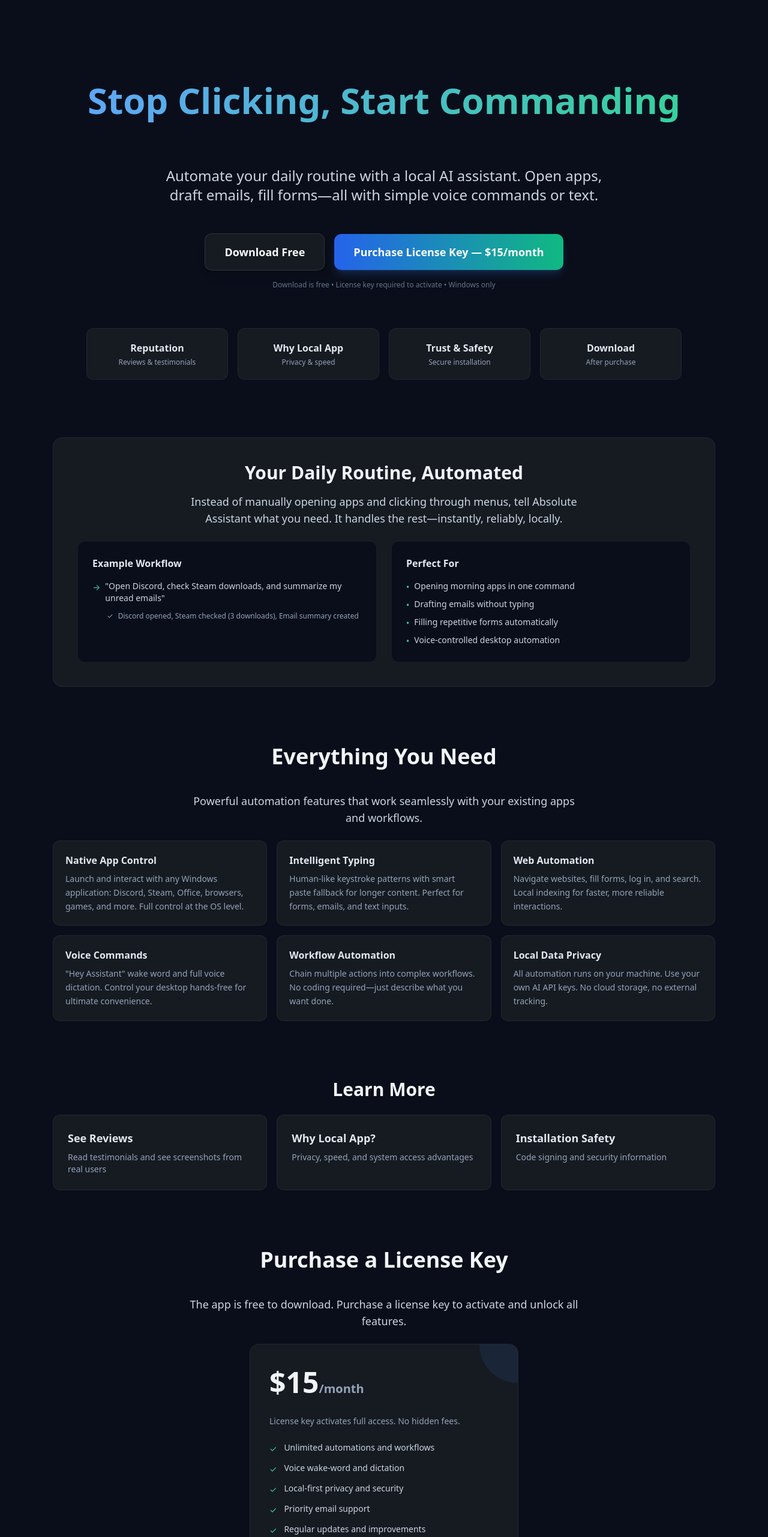
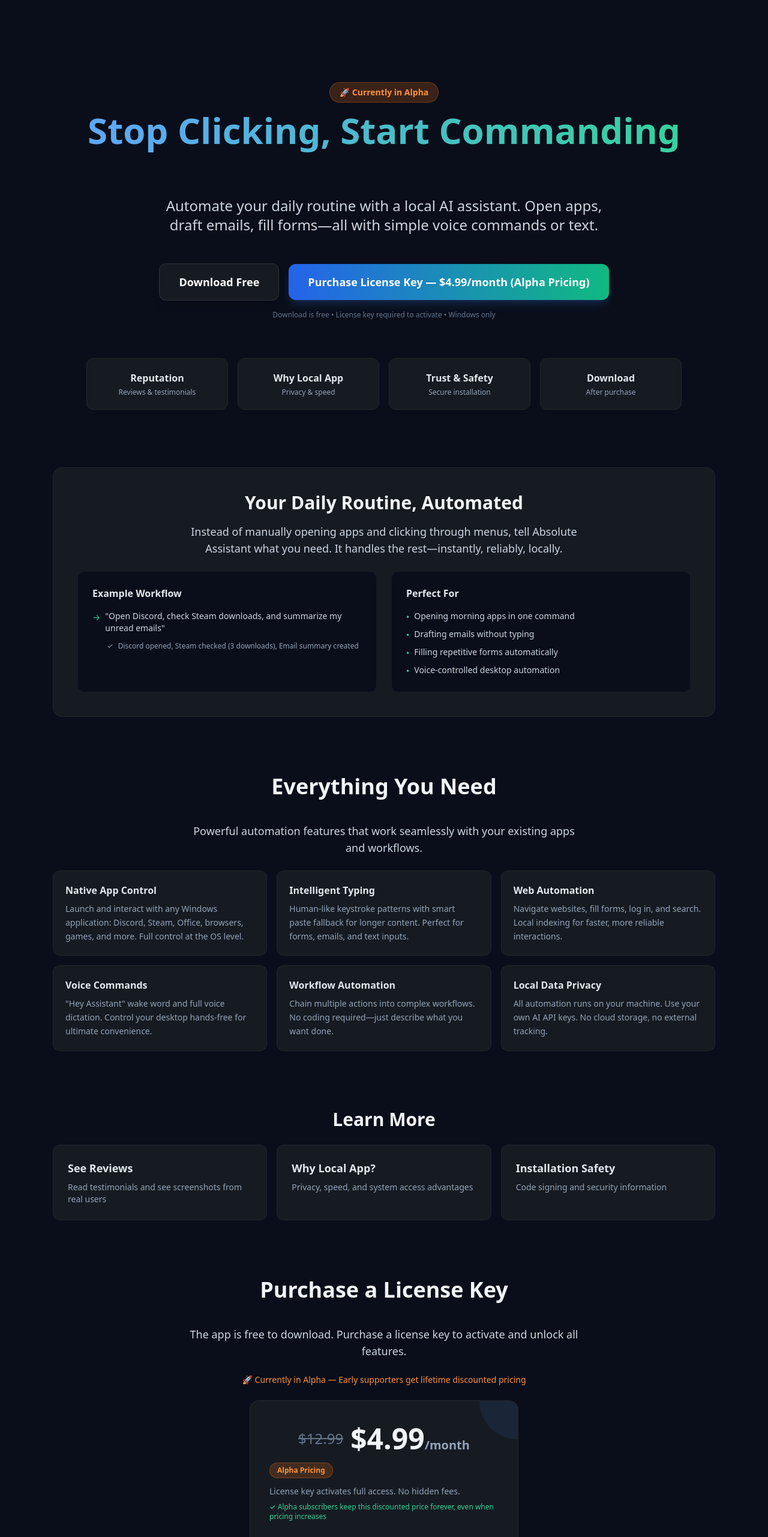
Before and after one commit to icarusgotbanned/webbie, a Next.js app: page / in a window 1280 px wide. Shown: the part 60-2622 px from the top of the page at 60% size. Built offline with nearby package versions, Linux system fonts and the light colour scheme.

Commit message:
pricing update 1128251210

```diff
--- a/app/page.tsx
+++ b/app/page.tsx
@@ -73,6 +73,9 @@ export default function Page() {
           <section className="text-center space-y-8 pt-16 sm:pt-20">
             <div className="space-y-6">
               <div className="px-4 pb-6 pt-4 overflow-visible">
+                <div className="inline-block mb-4 px-4 py-1.5 rounded-full bg-orange-500/20 border border-orange-500/30 text-orange-400 text-sm font-semibold">
+                  🚀 Currently in Alpha
+                </div>
                 <h1 className="text-4xl sm:text-5xl md:text-6xl font-black bg-gradient-to-r from-blue-400 to-emerald-400 bg-clip-text text-transparent leading-[1.3] pb-6">
                   Stop Clicking, Start Commanding
                 </h1>
@@ -96,7 +99,7 @@ export default function Page() {
                   disabled={isLoading}
                   className="px-8 py-4 rounded-xl bg-gradient-to-r from-blue-600 to-emerald-500 text-white font-bold text-lg hover:opacity-90 transition disabled:opacity-50 shadow-lg shadow-blue-500/20"
                 >
-                  {isLoading ? 'Processing...' : 'Purchase License Key — $15/month'}
+                  {isLoading ? 'Processing...' : 'Purchase License Key — $4.99/month (Alpha Pricing)'}
                 </button>
               </div>
               <p className="text-xs text-slate-500">Download is free • License key required to activate • Windows only</p>
@@ -245,15 +248,29 @@ export default function Page() {
             <p className="text-lg text-slate-300 text-center max-w-2xl mx-auto">
               The app is free to download. Purchase a license key to activate and unlock all features.
             </p>
+            <p className="text-sm text-orange-400 text-center max-w-2xl mx-auto font-medium">
+              🚀 Currently in Alpha — Early supporters get lifetime discounted pricing
+            </p>
 
             <div className="max-w-md mx-auto">
               <div className="rounded-2xl border border-white/5 bg-[#161b22] p-8 relative overflow-hidden">
                 <div className="absolute top-0 right-0 w-32 h-32 bg-blue-500/10 rounded-full -mr-16 -mt-16"></div>
                 <div className="relative">
-                  <div className="text-5xl font-black mb-2 text-slate-100 leading-[1.3] pb-4">
-                    $15<span className="text-xl font-semibold text-slate-400">/month</span>
+                  <div className="mb-3">
+                    <div className="flex items-center justify-center gap-3 mb-2">
+                      <span className="text-2xl text-slate-500 line-through">$12.99</span>
+                      <div className="text-5xl font-black text-slate-100 leading-[1.3]">
+                        $4.99<span className="text-xl font-semibold text-slate-400">/month</span>
+                      </div>
+                    </div>
+                    <div className="inline-block px-3 py-1 rounded-full bg-orange-500/20 border border-orange-500/30 text-orange-400 text-xs font-semibold">
+                      Alpha Pricing
+                    </div>
                   </div>
-                  <p className="text-sm text-slate-400 mb-6">License key activates full access. No hidden fees.</p>
+                  <p className="text-sm text-slate-400 mb-2">License key activates full access. No hidden fees.</p>
+                  <p className="text-xs text-emerald-400 mb-6 font-medium">
+                    ✓ Alpha subscribers keep this discounted price forever, even when pricing increases
+                  </p>
 
                   <ul className="space-y-3 mb-8 text-sm text-slate-300">
                     <li className="flex items-start gap-3">
@@ -302,7 +319,7 @@ export default function Page() {
             <details className="rounded-xl border border-white/5 bg-[#161b22] p-5">
               <summary className="font-semibold cursor-pointer text-slate-200 text-lg">Is the download really free? Do I need to purchase anything?</summary>
               <p className="mt-3 text-sm text-slate-400 leading-relaxed">
-                Yes, the download is completely free for everyone. Anyone can download and install Absolute Assistant at no cost. However, to activate the app and use its features, you'll need to purchase a license key. The license key is $15/month and unlocks full functionality.
+                Yes, the download is completely free for everyone. Anyone can download and install Absolute Assistant at no cost. However, to activate the app and use its features, you'll need to purchase a license key. During our alpha phase, the license key is $4.99/month (regular price will be $12.99/month). Alpha subscribers will keep their discounted $4.99/month price forever, even when we increase pricing for new customers.
               </p>
             </details>
 
```
